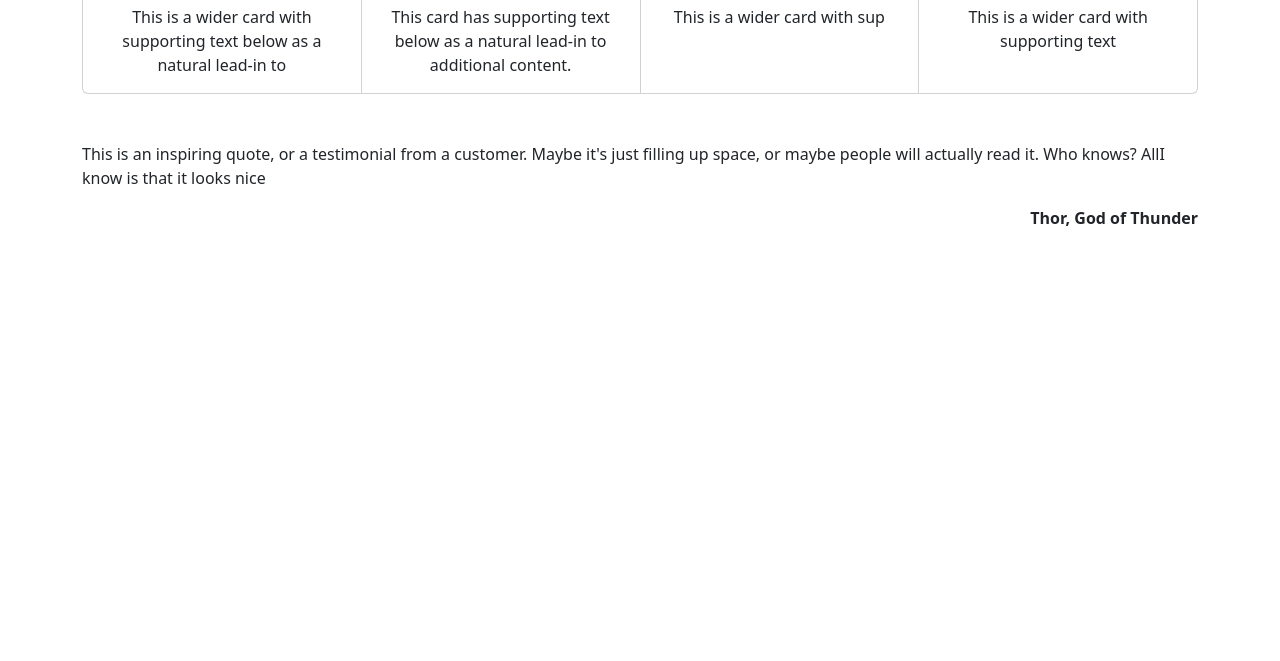
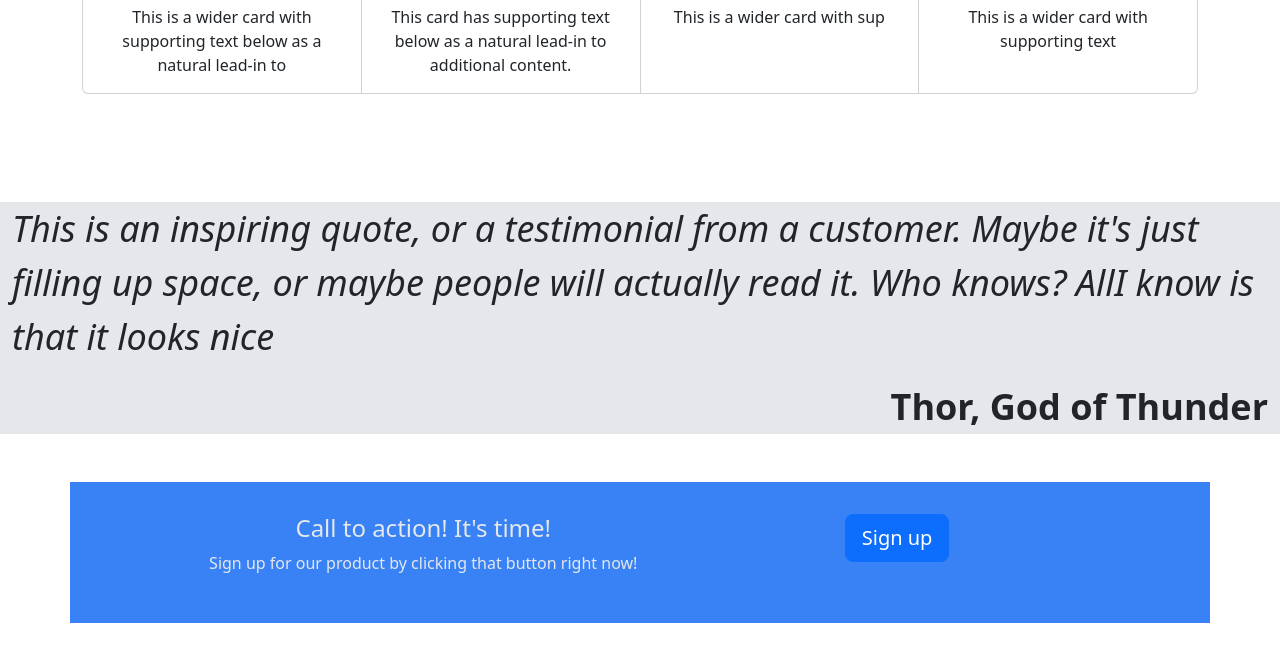
Before and after one commit to MongooseBJJ/odin-landing, a plain HTML site: page index.html in a window 1280 px wide. Shown: the part 895-1556 px from the top of the page. Before the commit the page ends 1141 px from the top, so only its background shows below. Drawn offline with nearby package versions, Linux system fonts and the light colour scheme.

Commit message:
added footer, and quote section

```diff
--- a/index.html
+++ b/index.html
@@ -84,12 +84,24 @@
         </div>
     </div>
     <!--Testimonial section-->
-    <div class="container" style="margin-top: 3em;">
-        <p style="text-align: start">This is an inspiring quote, or a testimonial from a customer. Maybe it's just filling up space, or maybe people will actually read it. Who knows? AllI know is that it looks nice</p>
+    <div class="container-fluid mb-3" style="font-size: 36px; margin-top: 3em; background-color: #e5e7eb;">
+        <p style="text-align: start"><i>This is an inspiring quote, or a testimonial from a customer. Maybe it's just filling up space, or maybe people will actually read it. Who knows? AllI know is that it looks nice</i></p>
         <p style="text-align: end;"><b>Thor, God of Thunder</b></p>
     </div>
     <!--Footer CTA-->
-    <div class="container"></div>
+    <div class="container" style="margin-top: 3em; margin-bottom: 3em; padding-top: 2em; padding-bottom: 2em; background-color: #3882f6">
+        <div class="container-fluid row">
+            <div class="container text-center col-6" style="color: #e5e7eb; background-color: #3882f6">
+                <h4>Call to action! It's time!</h4>
+                <p>Sign up for our product by clicking that button right now!</p>
+            </div>
+            <div class="container col-3">
+                <Button type="button" class="btn btn-lg btn-primary">Sign up</Button>
+
+            </div>
+        </div>
+    </div>
+
     <script src="https://cdn.jsdelivr.net/npm/bootstrap@5.2.0/dist/js/bootstrap.bundle.min.js " integrity="sha384-A3rJD856KowSb7dwlZdYEkO39Gagi7vIsF0jrRAoQmDKKtQBHUuLZ9AsSv4jD4Xa " crossorigin="anonymous "></script>
 </body>
 
```
